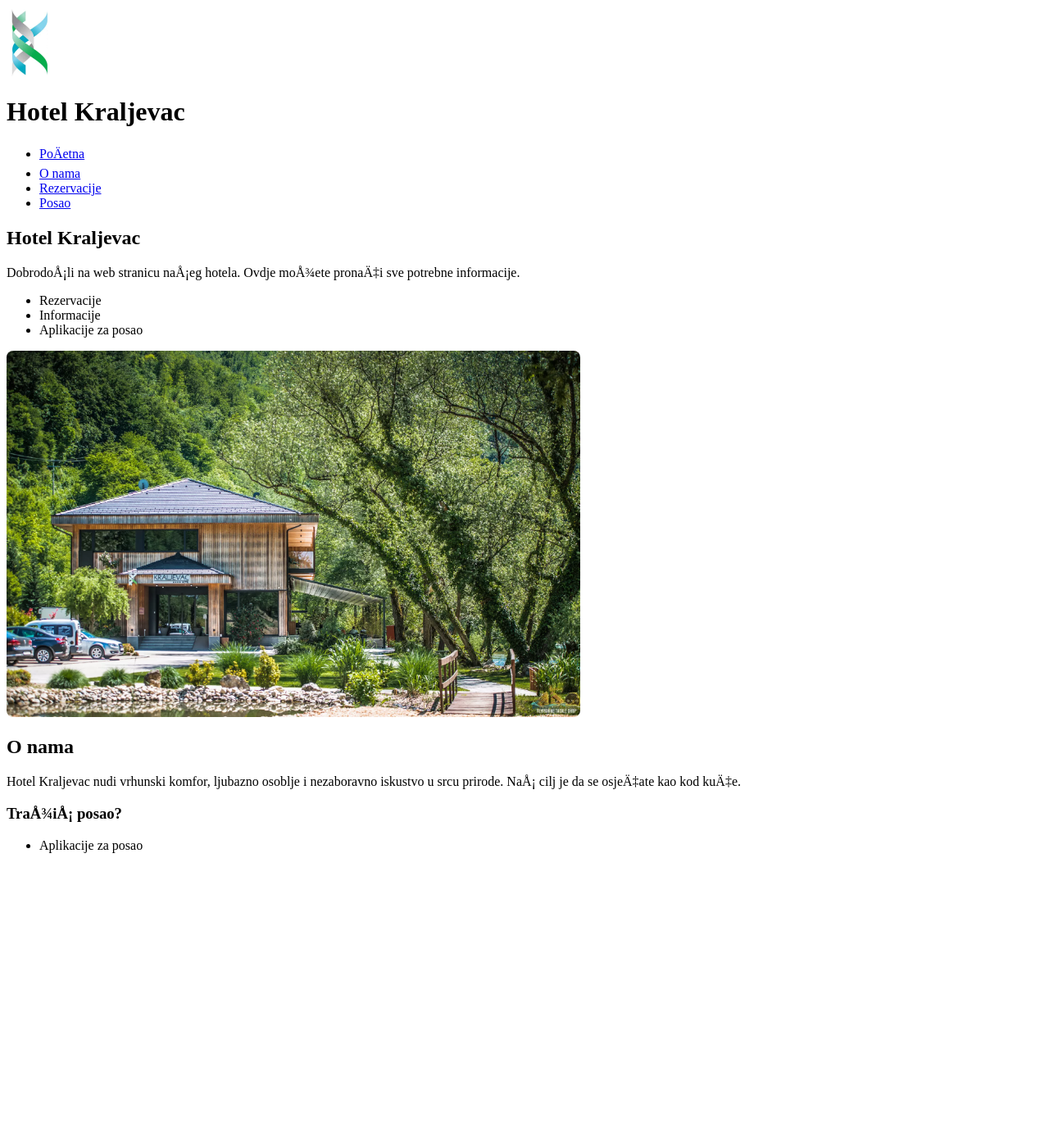
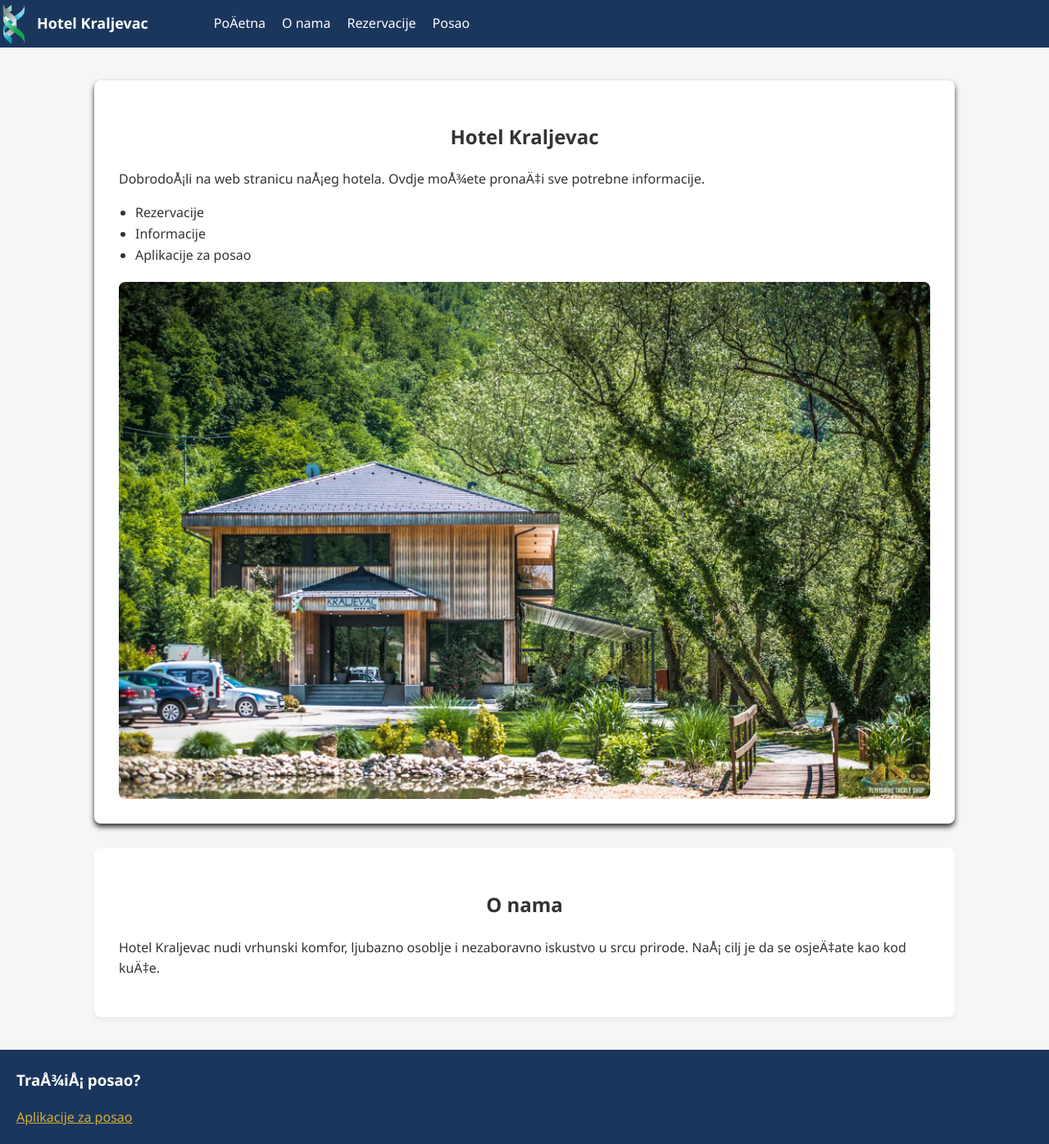
Before and after one commit to aminacajic/praksa-frontend, a PHP site: page / in a window 1280 px wide. Shown: the whole page at 82% size. Before the commit the page ends 1041 px from the top, so only its background shows below. Run offline with PHP 8.4, Linux system fonts and the light colour scheme.

Commit message:
Postavljen zadatak za dan br.3 - CSS osnove

```diff
--- a/index.html
+++ b/index.html
@@ -8,7 +8,7 @@
 
      <header>
         <div>
-            <img  class="logo" src="./images/kraljevacLogo.png" alt="Logo hotela Kraljevac">
+            <img  class="logo" src="./images/Adobe Express - file.png" alt="Logo hotela Kraljevac">
             <h1>Hotel Kraljevac</h1>
         </div>
         <nav>
@@ -43,7 +43,7 @@
         <div class="footer-links">
             <h3>Tražiš posao?</h3>
             <ul>
-                <li>Aplikacije za posao</li>
+              <li><a href="#posao">Aplikacije za posao</a></li>
             </ul>
         </div>
         <div class="footer-bottom">
--- a/style.css
+++ b/style.css
@@ -1,11 +1,117 @@
+body {
+    font-family: 'Segoe UI', Tahoma, Geneva, Verdana, sans-serif;
+    background-color: #f4f7f6;
+    color: #333333;
+    line-height: 1.6;
+    margin: 0px;
+    padding: 0 px;
+}
+
+header {
+    background-color: #1b365d;
+    color: #ffffff;
+    display: flex;
+    gap: 40px;
+}
+
+header h1 {
+    margin: 10px 0;
+}
+
+header div {
+    display: flex;
+    align-items: center;
+    gap: 15px;
+}
+
+.logo {
+    width: 30px;
+    height: auto;
+    display: block;
+}
+
+header h1 {
+    margin: 0;
+    font-size: 18px;
+    text-decoration: none;
+}
+
+nav ul {
+    list-style-type: none;
+    display: flex;
+    justify-content: flex-start;
+    gap: 20px;
+}
+
+nav a {
+    color: #ffffff;
+    text-decoration: none;
+    transition: color 0.3s ease;
+}
+
+nav a:hover {
+    color: #d4af37;
+}
+
+main {
+    max-width: 1050px;
+    margin: 40px auto;
+    padding: 0 20px;
+}
+
+.hero {
+    background-color: #ffffff;
+    padding: 30px;
+    margin-bottom: 30px;
+    border-radius: 8px;
+    text-align: center;
+    box-shadow: 0 4px 6px #333333;
+}
+
+.hero p{
+    text-align: left;
+}
 
 .hotel-slika {
-    width: 700px;
+    max-width: 100%;
     height: auto;
     border-radius: 8px;
+    display: block;
+    margin: 20px auto 0 auto;
+}
+.hero ul {
+    list-style-type: disc;
+    text-align: left;
+    padding-left: 20px;
+    margin: 15px 0;
 }
 
-.logo{
-    width: 50px;
-    height: auto;
+.about-us {
+    background-color: #ffffff;
+    padding: 30px;
+    margin-bottom: 30px;
+    border-radius: 8px;
+    text-align: center;
+    box-shadow: 0 4px 6px rgba(0,0,0,0.05);
 }
+
+.about-us p{
+    text-align: left;
+}
+
+footer {
+    background-color: #1b365d;
+    color: #ffffff;
+    text-align: left;
+    padding: 3px 20px;
+    margin-top: 3px;
+}
+
+footer ul {
+    list-style-type: none;
+    padding: 0px;
+}
+
+footer .footer-links a {
+    color: #d4af37;
+}
```
Also changed, not shown: images/Adobe Express - file.png (added).
